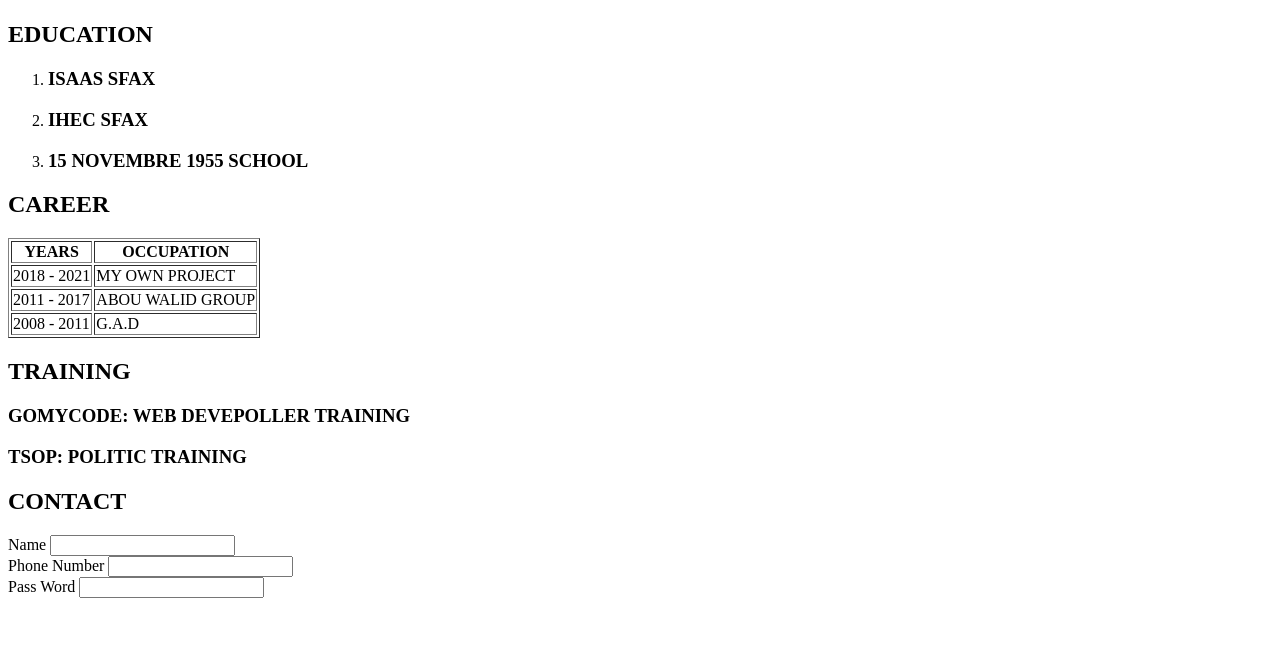
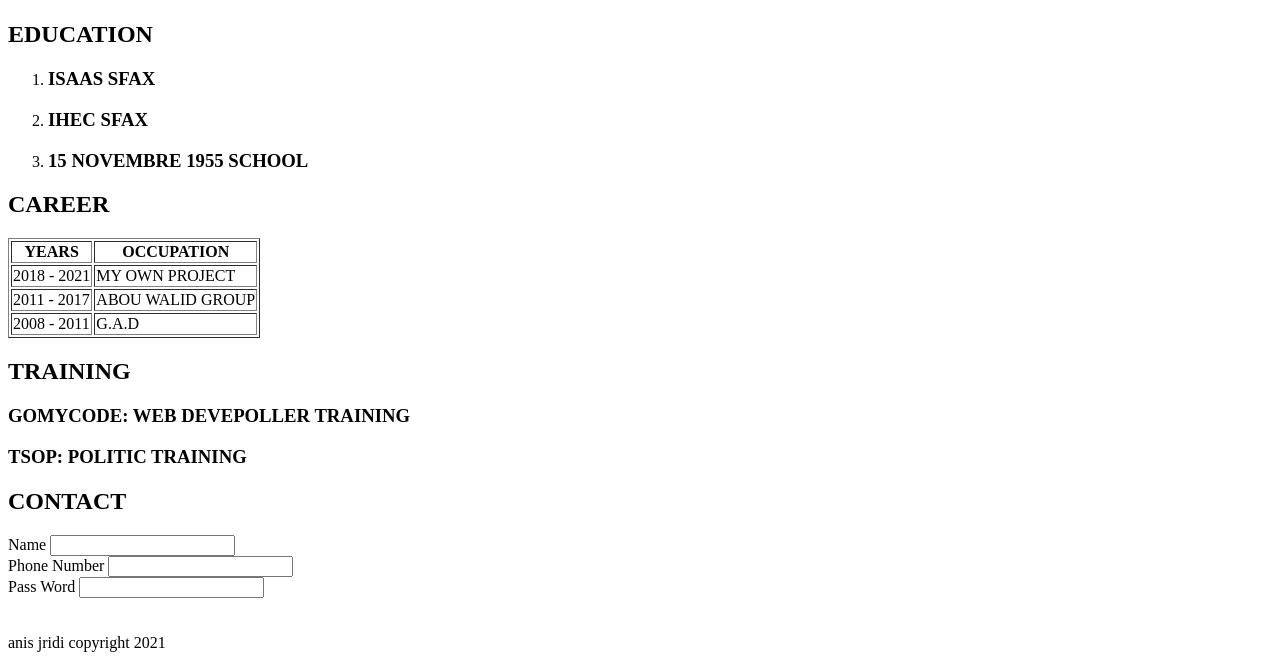
Before and after one commit to anis-jridi/checkpoint-2, a plain HTML site: page index.html in a window 1280 px wide. Shown: the part 983-1643 px from the top of the page. Before the commit the page ends 1589 px from the top, so only its background shows below. Drawn offline with Linux system fonts and the light colour scheme.

Commit message:
checkpoint2

```diff
--- a/index.html
+++ b/index.html
@@ -76,8 +76,12 @@
 
 </DIV>
    </main>
+</BR>
+</BR>
+</body>
+
    <footer>
-
+anis jridi copyright 2021
    </footer>
 </body>
 </html>
```
